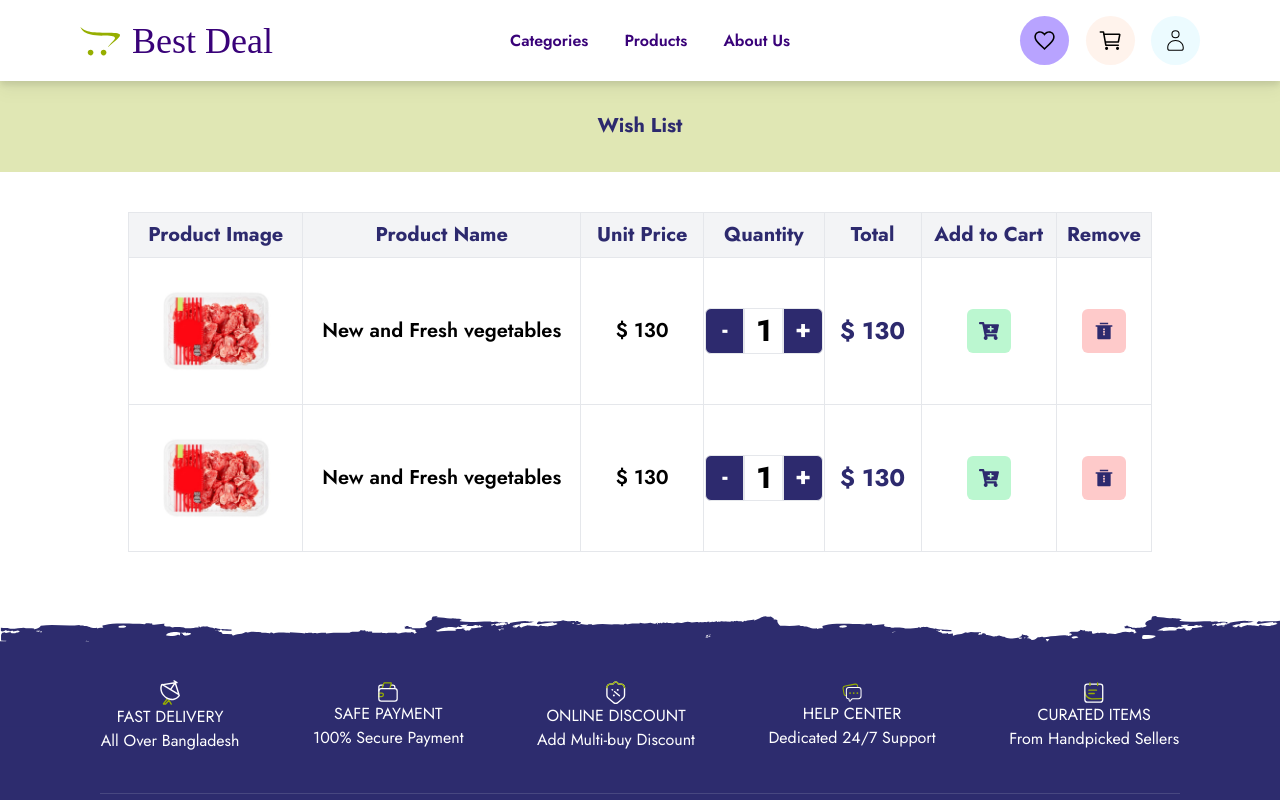
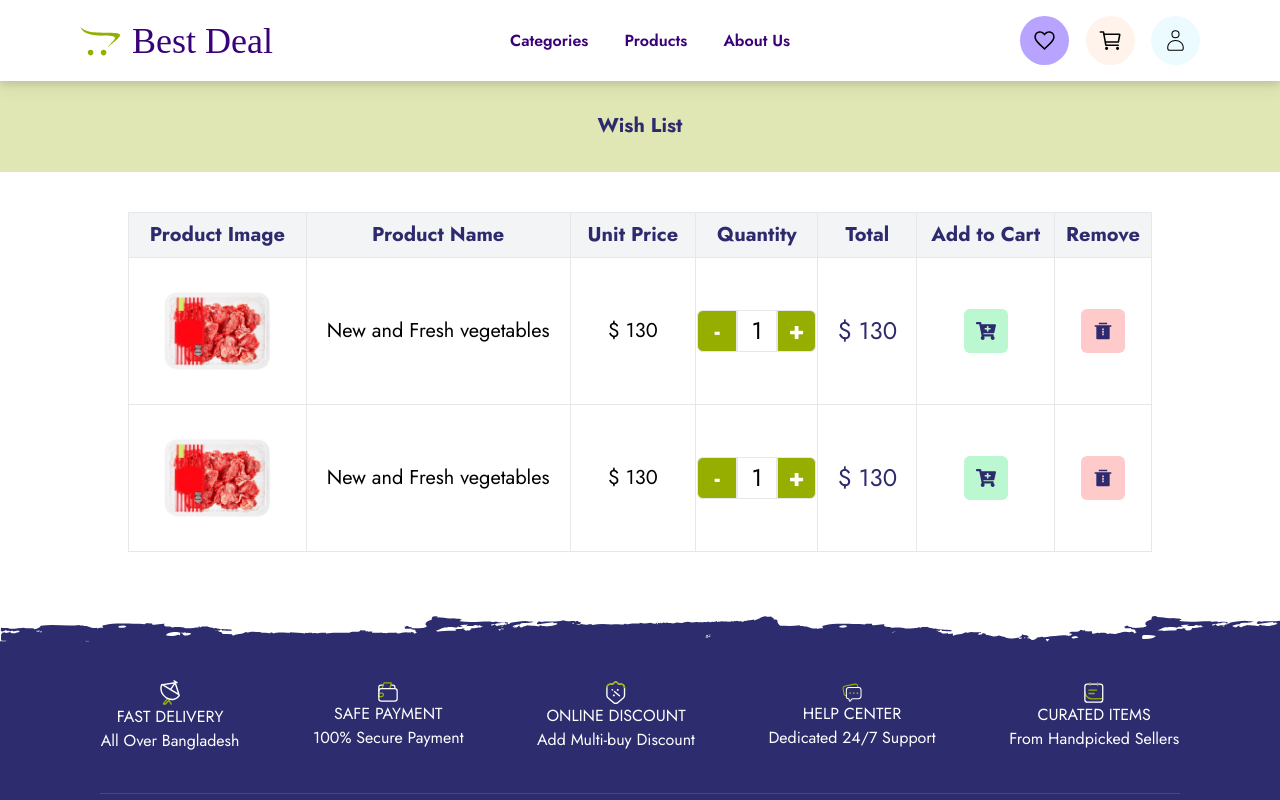
Before and after one commit to CronosCoder/Best-Deal-Frontend, a React (Vite) app: page /wishlist in a window 1280 px wide. Shown: the top 800 px of the page. Built offline with nearby package versions, Linux system fonts and the light colour scheme; a web font is replaced by a local one.

Commit message:
button and text modified in table

```diff
--- a/src/Components/Table/Cart/CartTableRow.jsx
+++ b/src/Components/Table/Cart/CartTableRow.jsx
@@ -18,16 +18,16 @@ const CartTableRow = () => {
             <td className='bg-white border'>
                 <img src={prodImg} alt="this is product image" className='w-36 h-36 mx-auto' />
             </td>
-            <td className='font-semibold text-xl border'>New and Fresh vegetables</td>
-            <td className='font-semibold text-xl border'>$ 130</td>
+            <td className='text-xl border'>New and Fresh vegetables</td>
+            <td className='text-xl border'>$ 130</td>
             <td className='border'>
                 <div className='grid grid-cols-3'>
-                    <div onClick={() => quantityHandler("-")} className='p-1 border bg-[#2D2A6E] text-white font-bold text-2xl text-center cursor-pointer rounded-l-md'>-</div>
-                    <div className='p-1 border font-bold text-3xl text-center'>{quantity}</div>
-                    <div onClick={() => quantityHandler("+")} className='p-1 border bg-[#2D2A6E] text-white font-bold text-2xl text-center cursor-pointer rounded-r-md'>+</div>
+                    <div onClick={() => quantityHandler("-")} className='p-1 border bg-[#96AE00] text-white font-bold text-2xl text-center cursor-pointer rounded-l-md'>-</div>
+                    <div className='p-1 border  text-2xl text-center'>{quantity}</div>
+                    <div onClick={() => quantityHandler("+")} className='p-1 border bg-[#96AE00] text-white font-bold text-2xl text-center cursor-pointer rounded-r-md'>+</div>
                 </div>
             </td>
-            <td className='font-bold text-2xl border text-[#2D2A6E]' >$ 130</td>
+            <td className='text-2xl border text-[#2D2A6E]' >$ 130</td>
             <td className='border'>
                 <button className='p-3  bg-red-100 duration-300 hover:bg-red-200 rounded-md'><RiDeleteBin3Fill size={20} color='#ff0000' /></button>
             </td>
--- a/src/Components/Table/WishList/WishListTableRow.jsx
+++ b/src/Components/Table/WishList/WishListTableRow.jsx
@@ -19,16 +19,16 @@ const WishListTableRow = () => {
             <td className='bg-white border'>
                 <img src={prodImg} alt="this is product image" className='w-36 h-36 mx-auto' />
             </td>
-            <td className='font-semibold text-xl border'>New and Fresh vegetables</td>
-            <td className='font-semibold text-xl border'>$ 130</td>
+            <td className='text-xl border'>New and Fresh vegetables</td>
+            <td className='text-xl border'>$ 130</td>
             <td className='border'>
                 <div className='grid grid-cols-3'>
-                    <div onClick={() => quantityHandler("-")} className='p-1 border bg-[#2D2A6E] text-white font-bold text-2xl text-center cursor-pointer rounded-l-md'>-</div>
-                    <div className='p-1 border font-bold text-3xl text-center'>{quantity}</div>
-                    <div onClick={() => quantityHandler("+")} className='p-1 border bg-[#2D2A6E] text-white font-bold text-2xl text-center cursor-pointer rounded-r-md'>+</div>
+                    <div onClick={() => quantityHandler("-")} className='p-1 border bg-[#96AE00] text-white font-bold text-2xl text-center cursor-pointer rounded-l-md'>-</div>
+                    <div className='p-1 border text-2xl text-center'>{quantity}</div>
+                    <div onClick={() => quantityHandler("+")} className='p-1 border bg-[#96AE00] text-white font-bold text-2xl text-center cursor-pointer rounded-r-md'>+</div>
                 </div>
             </td>
-            <td className='font-bold text-2xl border text-[#2D2A6E]' >$ 130</td>
+            <td className='text-2xl border text-[#2D2A6E]' >$ 130</td>
 
             <td className='border'>
                 <button className='p-3 bg-green-200  rounded-md'><FaCartPlus size={20} color='#2D2A6E' /></button>
```
